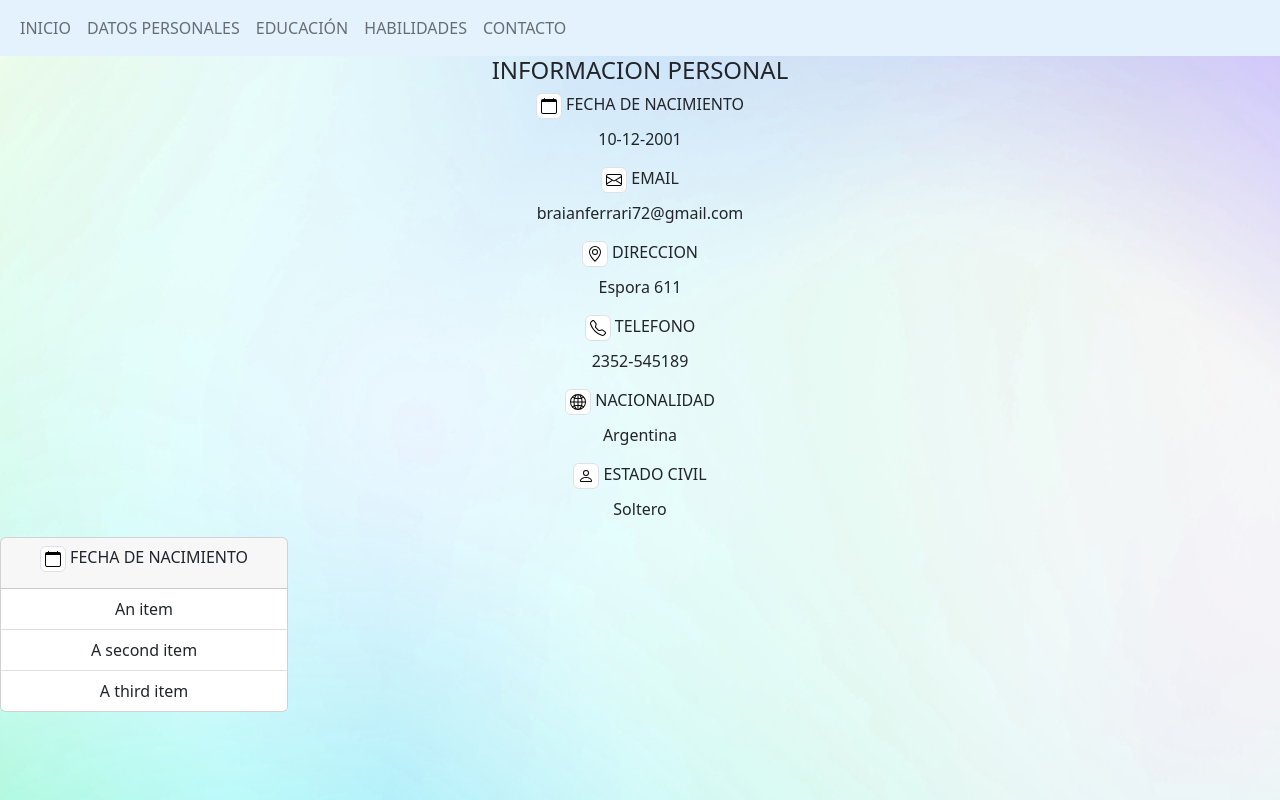
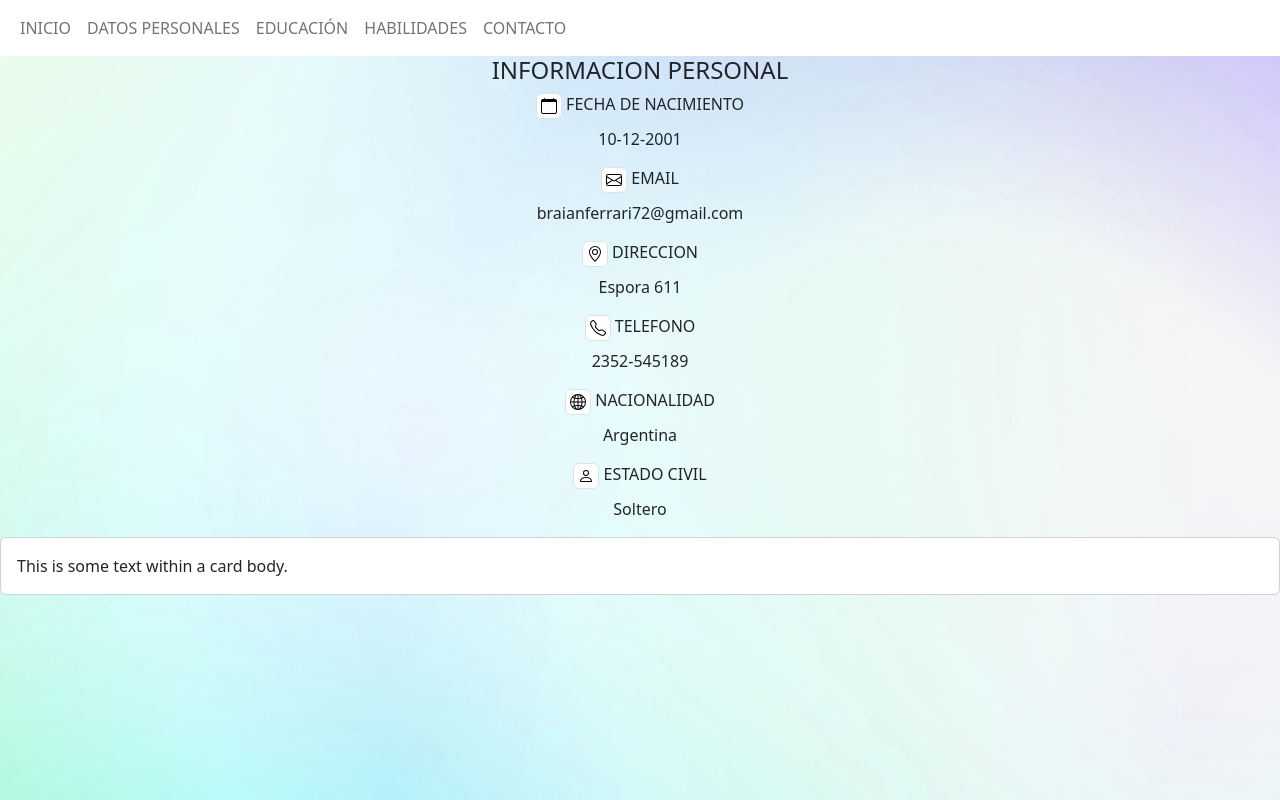
Before and after one commit to braianferrari72/braianferrari72.github.io, a plain HTML site: page datos_personales.html in a window 1280 px wide. Drawn offline with Linux system fonts and the light colour scheme.

Commit message:
Cambio de color del nav y agregado de card a datos_personales.html

```diff
--- a/datos_personales.html
+++ b/datos_personales.html
@@ -36,15 +36,10 @@
     <p>Argentina</p>
     <h6><img src="images/person.svg" class="img-thumbnail"> ESTADO CIVIL</h6>
     <p>Soltero</p>
-    <div class="card" style="width: 18rem;">
-      <div class="card-header">
-        <h6><img src="images/calendar.svg"class="img-thumbnail"> FECHA DE NACIMIENTO</h6>
-      </div>
-      <ul class="list-group list-group-flush">
-        <li class="list-group-item">An item</li>
-        <li class="list-group-item">A second item</li>
-        <li class="list-group-item">A third item</li>
-      </ul>
+  </div>
+  <div class="card">
+    <div class="card-body">
+      This is some text within a card body.
     </div>
   </div>
 </body>
--- a/style.css
+++ b/style.css
@@ -1,5 +1,5 @@
 nav {
-    background-color: #e3f2fd;
+    background-color: #ffffff;
 }
 
 body {
```
